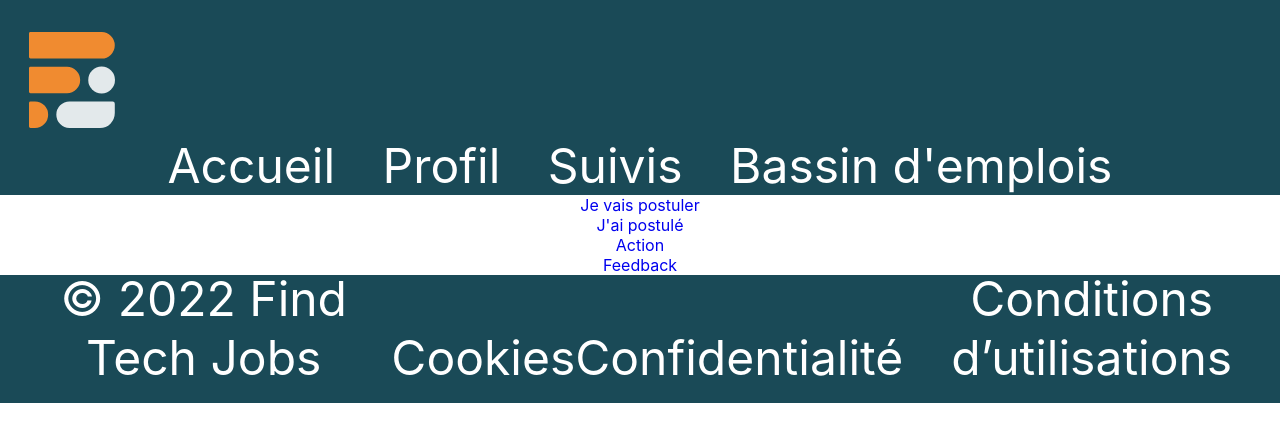
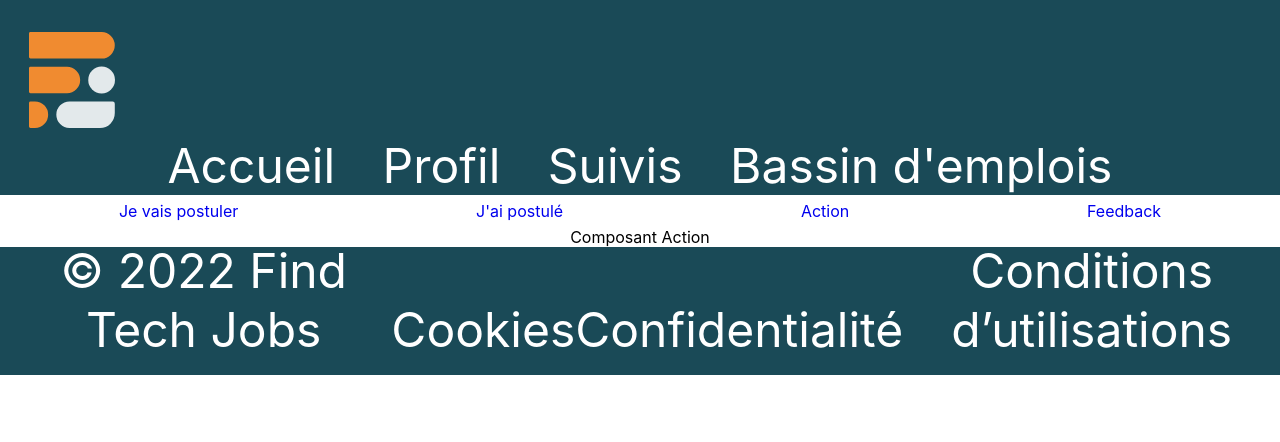
Before and after one commit to WildCodeSchool/2022-03-JS-RemoteFR-Outsiders-P2-Team-Dragon, a React (Vite) app in the folder frontend/: page /action in a window 1280 px wide. Shown: the top 442 px of the page. Built offline with nearby package versions, Linux system fonts and the light colour scheme.

Commit message:
ajout des composants j'ai postulé, je vais postuler, action et feedback avec les routes

```diff
--- a/frontend/src/App.jsx
+++ b/frontend/src/App.jsx
@@ -6,11 +6,12 @@ import "./App.css";
 import Accueil from "@pages/Accueil";
 import Suivi from "@pages/Suivi";
 import Bassin from "@pages/Bassin";
-import Feedback from "@pages/Profil";
+import Profil from "@pages/Profil";
 import SubNavbar from "@components/SubNavbar";
 import JeVaisPostuler from "@components/JeVaisPostuler";
-import JaiPostulé from "@components/JaiPostulé";
+import JaiPostule from "@components/JaiPostule";
 import Action from "@components/Action";
+import Feedback from "@components/Feedback";
 import Footer from "@components/Footer";
 
 function App() {
@@ -21,14 +22,14 @@ function App() {
         <Route path="/Accueil" element={<Accueil />} />
         <Route path="/Suivi" element={<Suivi />} />
         <Route path="/Bassin" element={<Bassin />} />
-        <Route path="/Feedback" element={<Feedback />} />
+        <Route path="/Profil" element={<Profil />} />
       </Routes>
       <SubNavbar />
       <Routes>
-        <Route path="/je-vais-postuler" SubNavbar={<JeVaisPostuler />} />
-        <Route path="/j-ai-postulé" SubNavbar={<JaiPostulé />} />
-        <Route path="/action" SubNavbar={<Action />} />
-        <Route path="/feedback" SubNavbar={<Feedback />} />
+        <Route path="/je-vais-postuler" element={<JeVaisPostuler />} />
+        <Route path="/j-ai-postule" element={<JaiPostule />} />
+        <Route path="/action" element={<Action />} />
+        <Route path="/feedback" element={<Feedback />} />
       </Routes>
       <Footer />
     </div>
--- /dev/null
+++ b/frontend/src/assets/SubNavbar.css
@@ -0,0 +1,7 @@
+ul {
+    display: flex;
+    list-style: none;
+    justify-content: space-around;
+    height: 2rem;
+    align-items: center;
+}
--- a/frontend/src/components/Action.jsx
+++ b/frontend/src/components/Action.jsx
@@ -1,5 +1,5 @@
 import React from "react";
 
 export default function Action() {
-  return <div>Hello</div>;
+  return <div>Composant Action</div>;
 }
--- a/frontend/src/components/Feedback.jsx
+++ b/frontend/src/components/Feedback.jsx
@@ -1,5 +1,5 @@
 import React from "react";
 
 export default function Feedback() {
-  return <div>Hello</div>;
+  return <div>Composant Feedback</div>;
 }
--- /dev/null
+++ b/frontend/src/components/JaiPostule.jsx
@@ -0,0 +1,5 @@
+import React from "react";
+
+export default function JaiPostule() {
+  return <div>Composant j'ai postulé</div>;
+}
--- a/frontend/src/components/JaiPostulé.jsx
+++ /dev/null
@@ -1,5 +0,0 @@
-import React from "react";
-
-export default function JaiPostulé() {
-  return <div>Hello</div>;
-}
--- a/frontend/src/components/JeVaisPostuler.jsx
+++ b/frontend/src/components/JeVaisPostuler.jsx
@@ -1,5 +1,5 @@
 import React from "react";
 
 export default function JeVaisPostuler() {
-  return <div>Hello</div>;
+  return <div>Composant je vais postuler</div>;
 }
--- a/frontend/src/components/SubNavbar.jsx
+++ b/frontend/src/components/SubNavbar.jsx
@@ -1,5 +1,6 @@
 import React from "react";
 import { Link } from "react-router-dom";
+import "../assets/SubNavbar.css";
 
 export default function App() {
   return (
@@ -9,7 +10,7 @@ export default function App() {
           <Link to="/je-vais-postuler">Je vais postuler</Link>
         </li>
         <li>
-          <Link to="/j-ai-postulé">J&apos;ai postulé</Link>
+          <Link to="/j-ai-postule">J&apos;ai postulé</Link>
         </li>
         <li>
           <Link to="/action">Action</Link>
--- /dev/null
+++ b/frontend/src/pages/Feedback.jsx
@@ -0,0 +1,11 @@
+import React from "react";
+
+function Feedback() {
+  return (
+    <div>
+      <h1>Page Feedback</h1>
+    </div>
+  );
+}
+
+export default Feedback;
```
Also changed, not shown: 1 other file (tests, documents, lock files or other folders).
